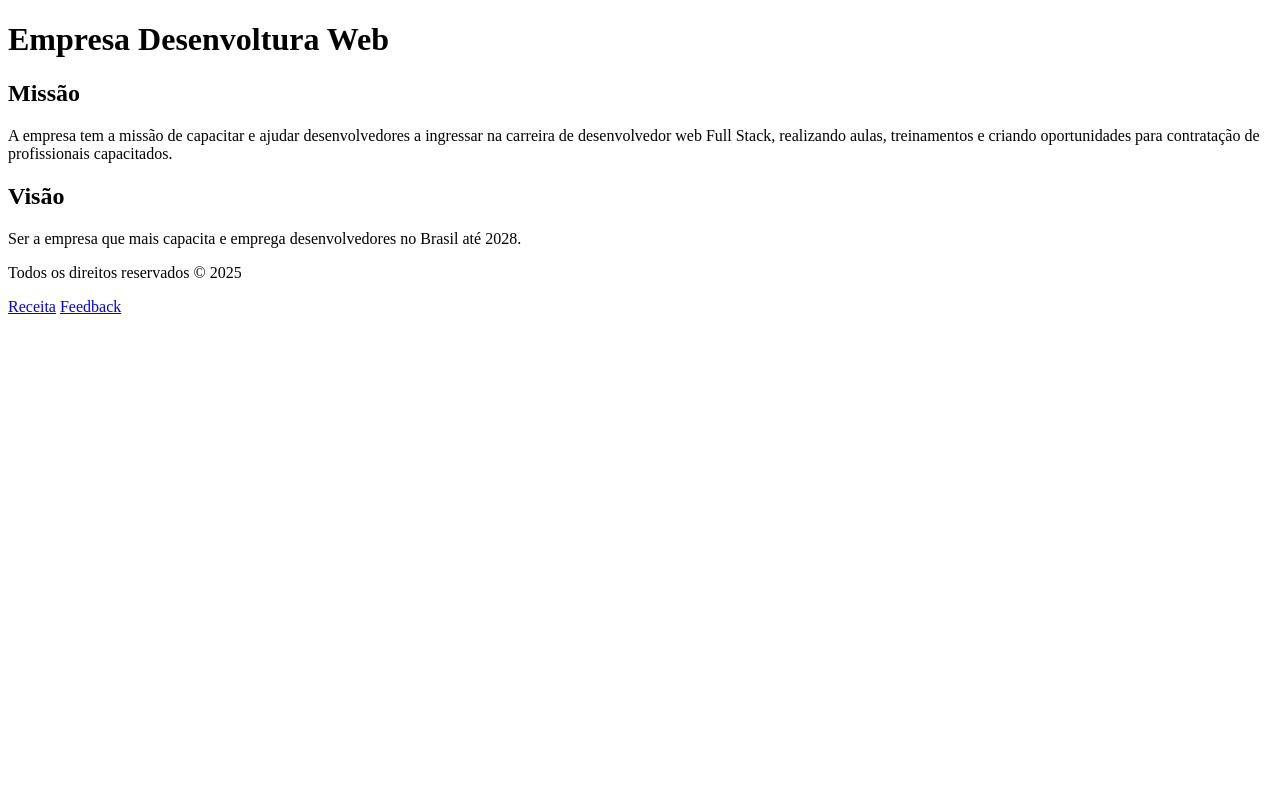
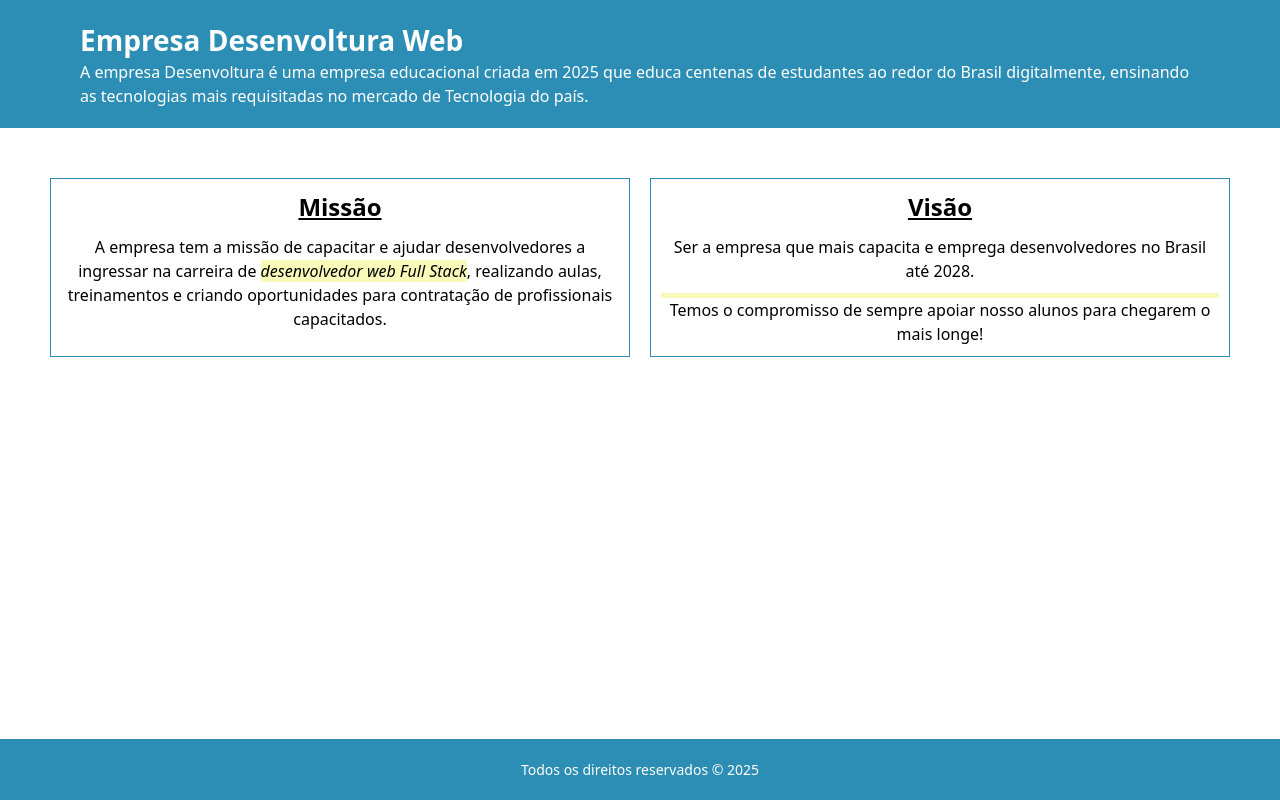
Before and after one commit to joaonevescampos/lista-3-mais-pra-ti, a plain HTML site: page index.html in a window 1280 px wide. Drawn offline with Linux system fonts and the light colour scheme.

Commit message:
adicionando css ao index.html

```diff
--- a/index.html
+++ b/index.html
@@ -4,25 +4,30 @@
     <meta charset="UTF-8">
     <meta name="viewport" content="width=device-width, initial-scale=1.0">
     <title>Exercicio 3 - Mais pra Ti</title>
+    <link rel="stylesheet" href="styles.css">
+    <link rel="stylesheet" href="reset.css">
+
 </head>
 <body>
     <header>
         <h1>Empresa Desenvoltura Web</h1>
+        <p>A empresa Desenvoltura é uma empresa educacional criada em 2025 que educa centenas de estudantes ao redor do Brasil digitalmente, ensinando as tecnologias mais requisitadas no mercado de Tecnologia do país.</p>
     </header>
     <main>
         <section class="mission-section">
             <h2>Missão</h2>
-            <p>A empresa tem a missão de capacitar e ajudar desenvolvedores a ingressar na carreira de desenvolvedor web Full Stack, realizando aulas, treinamentos e criando oportunidades para contratação de profissionais capacitados.</p>
-        </section class="vision-section">
-        <section>
+            <p>A empresa tem a missão de capacitar e ajudar desenvolvedores a ingressar na carreira de <strong class="destaque">desenvolvedor web Full Stack</strong>, realizando aulas, treinamentos e criando oportunidades para contratação de profissionais capacitados.</p>
+        </section>
+        <section class="vision-section">
             <h2>Visão</h2>
             <p>Ser a empresa que mais capacita e emprega desenvolvedores no Brasil até 2028.</p>
+            <p id="importante">Temos o compromisso de sempre apoiar nosso alunos para chegarem o mais longe!</p>
         </section>
     </main>
     <footer>
         <p>Todos os direitos reservados &copy 2025</p>
     </footer>
-    <a href="/listas.html">Receita</a>
-    <a href="/feedback.html">Feedback</a>
+    <!-- <a href="/listas.html">Receita</a>
+    <a href="/feedback.html">Feedback</a> -->
 </body>
 </html>
--- /dev/null
+++ b/reset.css
@@ -0,0 +1,70 @@
+/* reset.css */
+
+/* Box sizing border-box por padrão */
+*, *::before, *::after {
+  box-sizing: border-box;
+}
+
+/* Remove margens e paddings padrão */
+body, h1, h2, h3, h4, h5, h6, p, figure, blockquote, dl, dd {
+  margin: 0;
+  padding: 0;
+}
+
+/* Remove estilos de lista */
+ul[role='list'], ol[role='list'] {
+  list-style: none;
+}
+
+/* Corrige altura do body */
+body {
+  min-height: 100vh;
+  line-height: 1.5;
+  -webkit-font-smoothing: antialiased;
+  text-rendering: optimizeSpeed;
+  font-family: system-ui, sans-serif;
+  background-color: #fff;
+  color: #000;
+}
+
+/* Remove estilos de links não formatados */
+a {
+  text-decoration: none;
+  color: inherit;
+}
+
+/* Remove estilos de imagens */
+img, picture, video, canvas, svg {
+  display: block;
+  max-width: 100%;
+  height: auto;
+}
+
+/* Formulários básicos sem estilos padrão */
+input, button, textarea, select {
+  font: inherit;
+  color: inherit;
+  background: none;
+  border: none;
+  padding: 0;
+  margin: 0;
+  outline: none;
+}
+
+strong {
+    font-weight: normal;
+}
+
+/* Remove animações para usuários que preferem menos movimento */
+@media (prefers-reduced-motion: reduce) {
+  html:focus-within {
+    scroll-behavior: auto;
+  }
+
+  *, *::before, *::after {
+    animation-duration: 0.01ms !important;
+    animation-iteration-count: 1 !important;
+    transition-duration: 0.01ms !important;
+    scroll-behavior: auto !important;
+  }
+}
--- /dev/null
+++ b/styles.css
@@ -0,0 +1,70 @@
+body {
+    display: flex;
+    flex-direction: column;
+
+    background-color: rgb(216, 216, 216);
+    margin: 0;
+    padding: 0;
+    box-sizing: border-box;
+    height: 100vh;
+    width: 100%;
+    font-family: 'Segoe UI', Tahoma, Geneva, Verdana, sans-serif;
+    line-height: 25px
+}
+
+header {
+    background-color: rgb(44, 142, 180);
+    color: white;
+    padding: 20px 80px;
+}
+
+header > h1 {
+    margin: 0;
+    font-size: 28px;
+    line-height: 40px;
+    font-weight: bold;
+}
+
+main {
+    display: flex;
+    gap: 20px;
+    padding: 50px 50px;
+}
+
+main > section {
+    display: flex;
+    flex-direction: column;
+    gap: 10px;
+    flex: 1;
+    border: 1px solid rgb(44, 142, 180);
+    padding: 10px;
+    background-color: white;
+    text-align: center;
+}
+
+main > section > h2 {
+    margin: 0;
+    font-size: 24px;
+    font-weight: bold;
+    text-decoration: underline;
+}
+
+footer {
+    position: absolute;
+    bottom: 0;
+    width: 100%;
+    background-color: rgb(44, 142, 180);
+    color: white;
+    padding: 20px 80px;
+    text-align: center;
+    font-size: 14px;
+}
+
+.destaque {
+    font-style: italic;
+    background-color: rgb(249, 250, 185);
+}
+
+#importante {
+    border-top: 5px solid rgb(249, 250, 185);
+}
```
